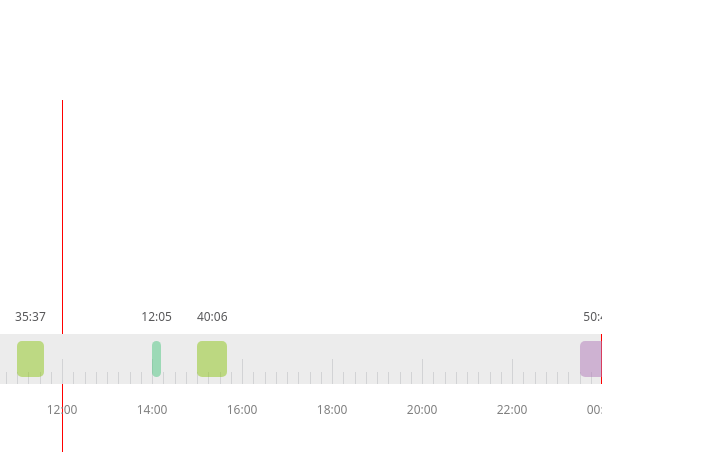
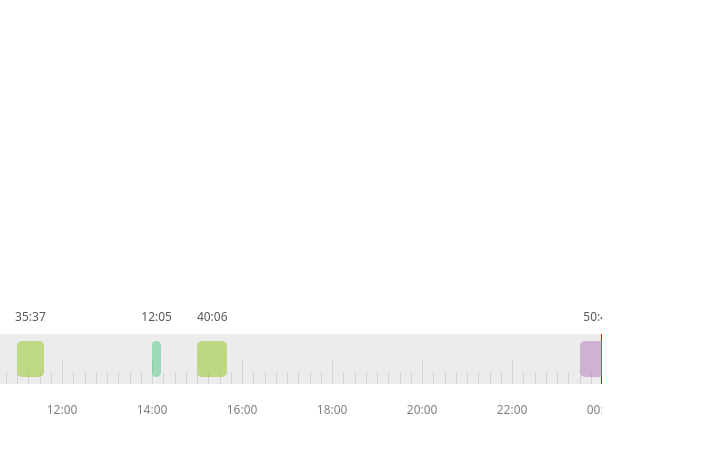
Before and after one commit to rkchv/timescale, a website built with Parcel: page demo/index.html in a window 1280 px wide. Shown: the top 452 px of the page, 578-1280 px from the left. Built offline with nearby package versions, Linux system fonts and the light colour scheme; what plyr would draw is missing.

Commit message:
bug fixes

```diff
--- a/demo/index.html
+++ b/demo/index.html
@@ -11,7 +11,7 @@
   <style>.player-container { width: 70%; margin: 0 auto; margin-bottom: 40px; }</style>
   <style>hr { position: fixed; height: 100vh; width: 1px; left: 50%; transform: translateX(-50%); background-color: red; border: none; } </style>
   <div class="player-container">
-    <hr />
+    <!-- <hr /> -->
     <video playsinline controls id="player">
       <!-- <source src="./video-1.mp4" type="video/mp4" /> -->
       <source src="https://res.cloudinary.com/rkochnev/video/upload/v1673187424/video-1_cbv1i4.mp4" type="video/mp4" />
```
Also changed, not shown: dist/index.html.
